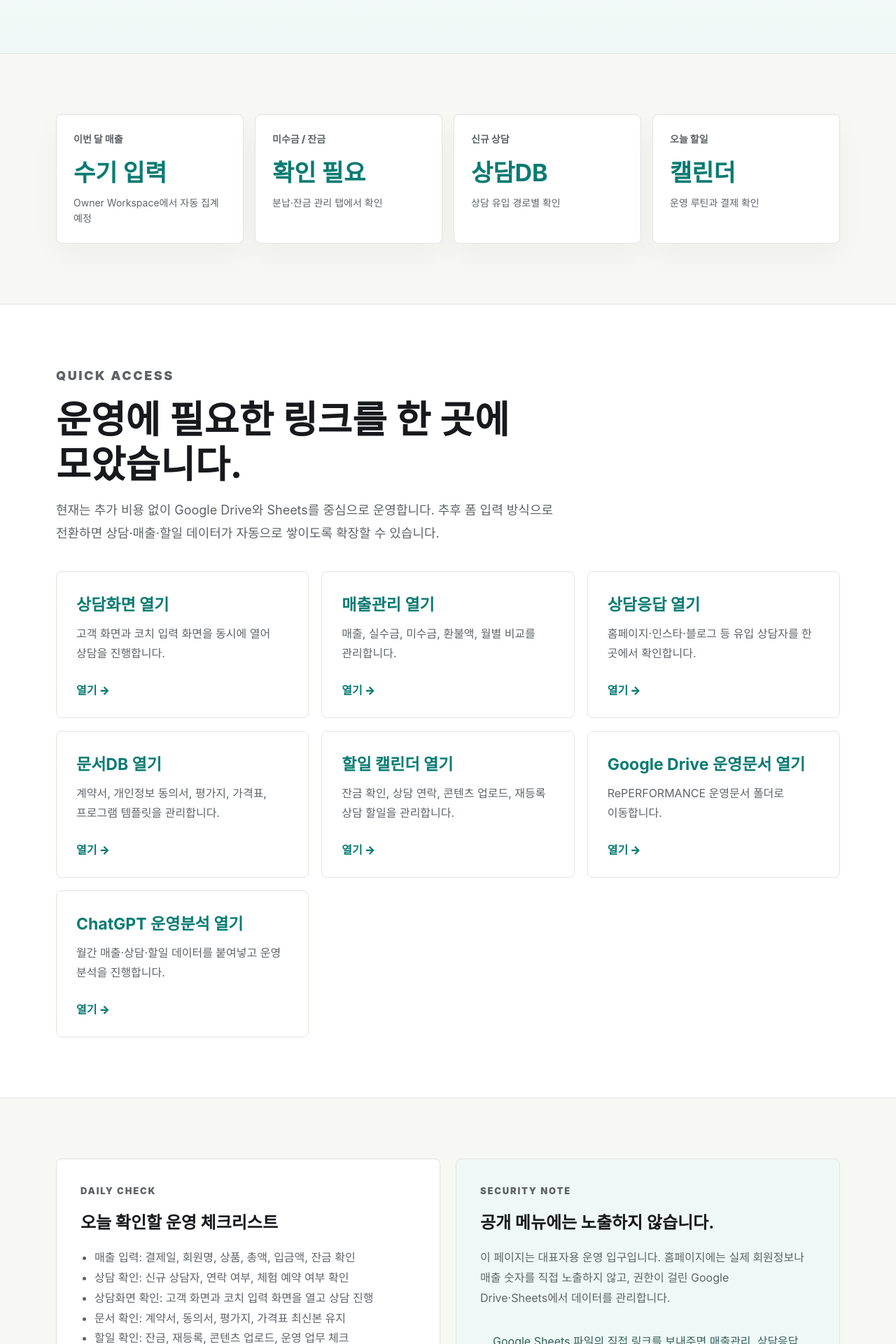
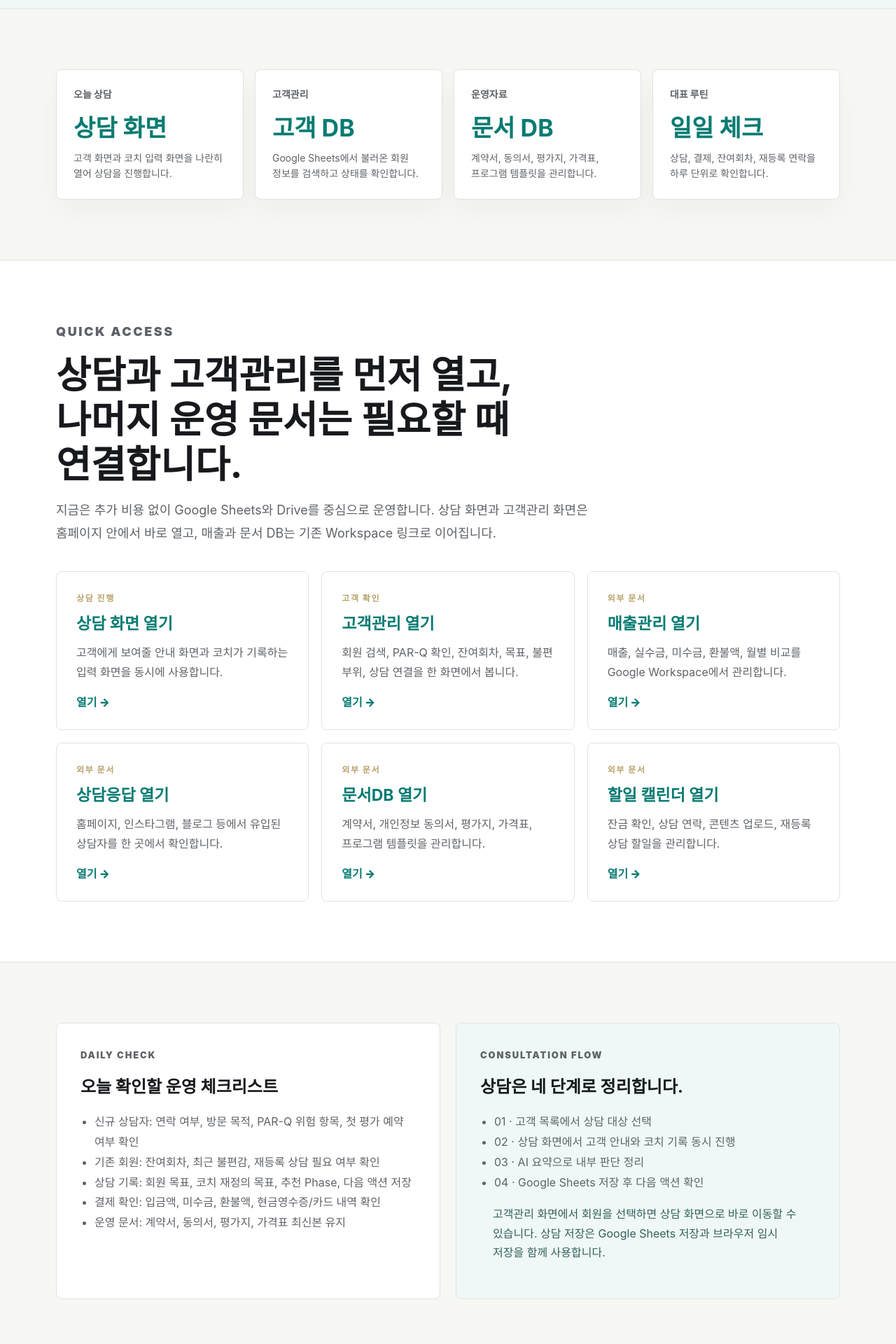
Before and after one commit to thehouserehab/reperformance-homepage, a Next.js app: page /admin in a window 1280 px wide. Shown: the part 420-2340 px from the top of the page at 70% size. Built offline with nearby package versions, Linux system fonts and the light colour scheme.

Commit message:
Upgrade admin workspace hub

```diff
--- a/app/admin/page.tsx
+++ b/app/admin/page.tsx
@@ -1,57 +1,81 @@
 import { PageShell } from "../_components/SiteChrome";
 import { site } from "../_components/siteData";
 
+const dashboardCards = [
+  {
+    label: "오늘 상담",
+    value: "상담 화면",
+    note: "고객 화면과 코치 입력 화면을 나란히 열어 상담을 진행합니다.",
+  },
+  {
+    label: "고객관리",
+    value: "고객 DB",
+    note: "Google Sheets에서 불러온 회원 정보를 검색하고 상태를 확인합니다.",
+  },
+  {
+    label: "운영자료",
+    value: "문서 DB",
+    note: "계약서, 동의서, 평가지, 가격표, 프로그램 템플릿을 관리합니다.",
+  },
+  {
+    label: "대표 루틴",
+    value: "일일 체크",
+    note: "상담, 결제, 잔여회차, 재등록 연락을 하루 단위로 확인합니다.",
+  },
+];
+
 const workspaceLinks = [
   {
-    title: "상담화면 열기",
-    description: "고객 화면과 코치 입력 화면을 동시에 열어 상담을 진행합니다.",
+    title: "상담 화면 열기",
+    description: "고객에게 보여줄 안내 화면과 코치가 기록하는 입력 화면을 동시에 사용합니다.",
     href: "/admin/consultation",
+    label: "상담 진행",
+  },
+  {
+    title: "고객관리 열기",
+    description: "회원 검색, PAR-Q 확인, 잔여회차, 목표, 불편 부위, 상담 연결을 한 화면에서 봅니다.",
+    href: "/admin/clients",
+    label: "고객 확인",
   },
   {
     title: "매출관리 열기",
-    description: "매출, 실수금, 미수금, 환불액, 월별 비교를 관리합니다.",
+    description: "매출, 실수금, 미수금, 환불액, 월별 비교를 Google Workspace에서 관리합니다.",
     href: site.ownerWorkspaceHref,
+    label: "외부 문서",
   },
   {
     title: "상담응답 열기",
-    description: "홈페이지·인스타·블로그 등 유입 상담자를 한 곳에서 확인합니다.",
+    description: "홈페이지, 인스타그램, 블로그 등에서 유입된 상담자를 한 곳에서 확인합니다.",
     href: site.ownerWorkspaceHref,
+    label: "외부 문서",
   },
   {
     title: "문서DB 열기",
     description: "계약서, 개인정보 동의서, 평가지, 가격표, 프로그램 템플릿을 관리합니다.",
     href: site.ownerWorkspaceHref,
+    label: "외부 문서",
   },
   {
     title: "할일 캘린더 열기",
     description: "잔금 확인, 상담 연락, 콘텐츠 업로드, 재등록 상담 할일을 관리합니다.",
     href: site.ownerWorkspaceHref,
-  },
-  {
-    title: "Google Drive 운영문서 열기",
-    description: "RePERFORMANCE 운영문서 폴더로 이동합니다.",
-    href: site.ownerWorkspaceHref,
-  },
-  {
-    title: "ChatGPT 운영분석 열기",
-    description: "월간 매출·상담·할일 데이터를 붙여넣고 운영 분석을 진행합니다.",
-    href: site.chatGptHref,
+    label: "외부 문서",
   },
 ];
 
-const dashboardCards = [
-  { label: "이번 달 매출", value: "수기 입력", note: "Owner Workspace에서 자동 집계 예정" },
-  { label: "미수금 / 잔금", value: "확인 필요", note: "분납·잔금 관리 탭에서 확인" },
-  { label: "신규 상담", value: "상담DB", note: "상담 유입 경로별 확인" },
-  { label: "오늘 할일", value: "캘린더", note: "운영 루틴과 결제 확인" },
+const checklist = [
+  "신규 상담자: 연락 여부, 방문 목적, PAR-Q 위험 항목, 첫 평가 예약 여부 확인",
+  "기존 회원: 잔여회차, 최근 불편감, 재등록 상담 필요 여부 확인",
+  "상담 기록: 회원 목표, 코치 재정의 목표, 추천 Phase, 다음 액션 저장",
+  "결제 확인: 입금액, 미수금, 환불액, 현금영수증/카드 내역 확인",
+  "운영 문서: 계약서, 동의서, 평가지, 가격표 최신본 유지",
 ];
 
-const checklist = [
-  "매출 입력: 결제일, 회원명, 상품, 총액, 입금액, 잔금 확인",
-  "상담 확인: 신규 상담자, 연락 여부, 체험 예약 여부 확인",
-  "상담화면 확인: 고객 화면과 코치 입력 화면을 열고 상담 진행",
-  "문서 확인: 계약서, 동의서, 평가지, 가격표 최신본 유지",
-  "할일 확인: 잔금, 재등록, 콘텐츠 업로드, 운영 업무 체크",
+const flows = [
+  "고객 목록에서 상담 대상 선택",
+  "상담 화면에서 고객 안내와 코치 기록 동시 진행",
+  "AI 요약으로 내부 판단 정리",
+  "Google Sheets 저장 후 다음 액션 확인",
 ];
 
 export default function AdminPage() {
@@ -60,10 +84,10 @@ export default function AdminPage() {
       <section className="page-hero admin-hero">
         <div className="container page-title">
           <p className="eyebrow">OWNER WORKSPACE</p>
-          <h1>RePERFORMANCE Owner Workspace</h1>
+          <h1>RePERFORMANCE 운영관리</h1>
           <p>
-            대표 운영관리 페이지입니다. 매출, 문서, 할일, 상담 데이터를 한 곳에서 확인합니다.
-            실제 민감정보와 매출 데이터는 Google Workspace 권한이 있는 계정에서만 열람되도록 관리합니다.
+            상담, 고객관리, 매출, 문서, 할일을 대표자가 빠르게 확인하는 내부 운영 입구입니다. 공개 메뉴에는 노출하지 않고,
+            실제 민감정보는 권한이 걸린 Google Workspace와 연동해서 관리합니다.
           </p>
         </div>
       </section>
@@ -84,27 +108,32 @@ export default function AdminPage() {
         <div className="container">
           <div className="section-head">
             <p className="eyebrow">QUICK ACCESS</p>
-            <h2>운영에 필요한 링크를 한 곳에 모았습니다.</h2>
+            <h2>상담과 고객관리를 먼저 열고, 나머지 운영 문서는 필요할 때 연결합니다.</h2>
             <p>
-              현재는 추가 비용 없이 Google Drive와 Sheets를 중심으로 운영합니다. 추후 폼 입력 방식으로 전환하면
-              상담·매출·할일 데이터가 자동으로 쌓이도록 확장할 수 있습니다.
+              지금은 추가 비용 없이 Google Sheets와 Drive를 중심으로 운영합니다. 상담 화면과 고객관리 화면은 홈페이지 안에서 바로 열고,
+              매출과 문서 DB는 기존 Workspace 링크로 이어집니다.
             </p>
           </div>
 
           <div className="admin-link-grid">
-            {workspaceLinks.map((link) => (
+            {workspaceLinks.map((link) => {
+              const isInternal = link.href.startsWith("/admin");
+
+              return (
                 <a
                   className="admin-link-card"
                   href={link.href}
-                target={link.href.startsWith("/admin") ? undefined : "_blank"}
-                rel={link.href.startsWith("/admin") ? undefined : "noopener noreferrer"}
+                  target={isInternal ? undefined : "_blank"}
+                  rel={isInternal ? undefined : "noopener noreferrer"}
                   key={link.title}
                 >
+                  <span className="card-label">{link.label}</span>
                   <h3>{link.title}</h3>
                   <p>{link.description}</p>
                   <span>열기 →</span>
                 </a>
-            ))}
+              );
+            })}
           </div>
         </div>
       </section>
@@ -122,15 +151,15 @@ export default function AdminPage() {
           </div>
 
           <div className="contact-box accent-box stretch-card">
-            <p className="eyebrow">SECURITY NOTE</p>
-            <h2>공개 메뉴에는 노출하지 않습니다.</h2>
-            <p>
-              이 페이지는 대표자용 운영 입구입니다. 홈페이지에는 실제 회원정보나 매출 숫자를 직접 노출하지 않고,
-              권한이 걸린 Google Drive·Sheets에서 데이터를 관리합니다.
-            </p>
+            <p className="eyebrow">CONSULTATION FLOW</p>
+            <h2>상담은 네 단계로 정리합니다.</h2>
+            <ul className="admin-checklist">
+              {flows.map((item, index) => (
+                <li key={item}>{String(index + 1).padStart(2, "0")} · {item}</li>
+              ))}
+            </ul>
             <div className="notice">
-              Google Sheets 파일의 직접 링크를 보내주면 매출관리, 상담응답, 문서DB, 할일 캘린더 버튼을
-              각각의 파일 또는 탭으로 더 정확히 연결할 수 있습니다.
+              고객관리 화면에서 회원을 선택하면 상담 화면으로 바로 이동할 수 있습니다. 상담 저장은 Google Sheets 저장과 브라우저 임시 저장을 함께 사용합니다.
             </div>
           </div>
         </div>
```
Lines whose indentation alone changed are shown as unchanged.
